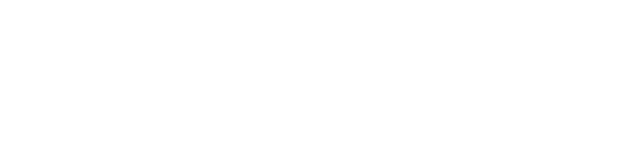
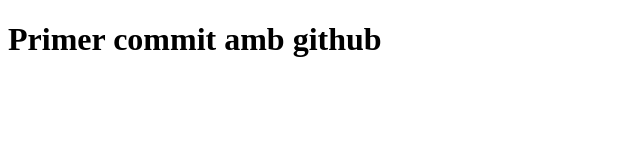
Before and after one commit to arnaucat/testgit2, a plain HTML site: page index.html in a window 1280 px wide. Shown: the whole page, without its empty margins (0-640 px from the left). Drawn offline with Linux system fonts and the light colour scheme.

Commit message:
primer commit github

```diff
--- a/index.html
+++ b/index.html
@@ -7,6 +7,6 @@
     <title>Document</title>
 </head>
 <body>
-
+    <h1>Primer commit amb github</h1>
 </body>
 </html>
```
